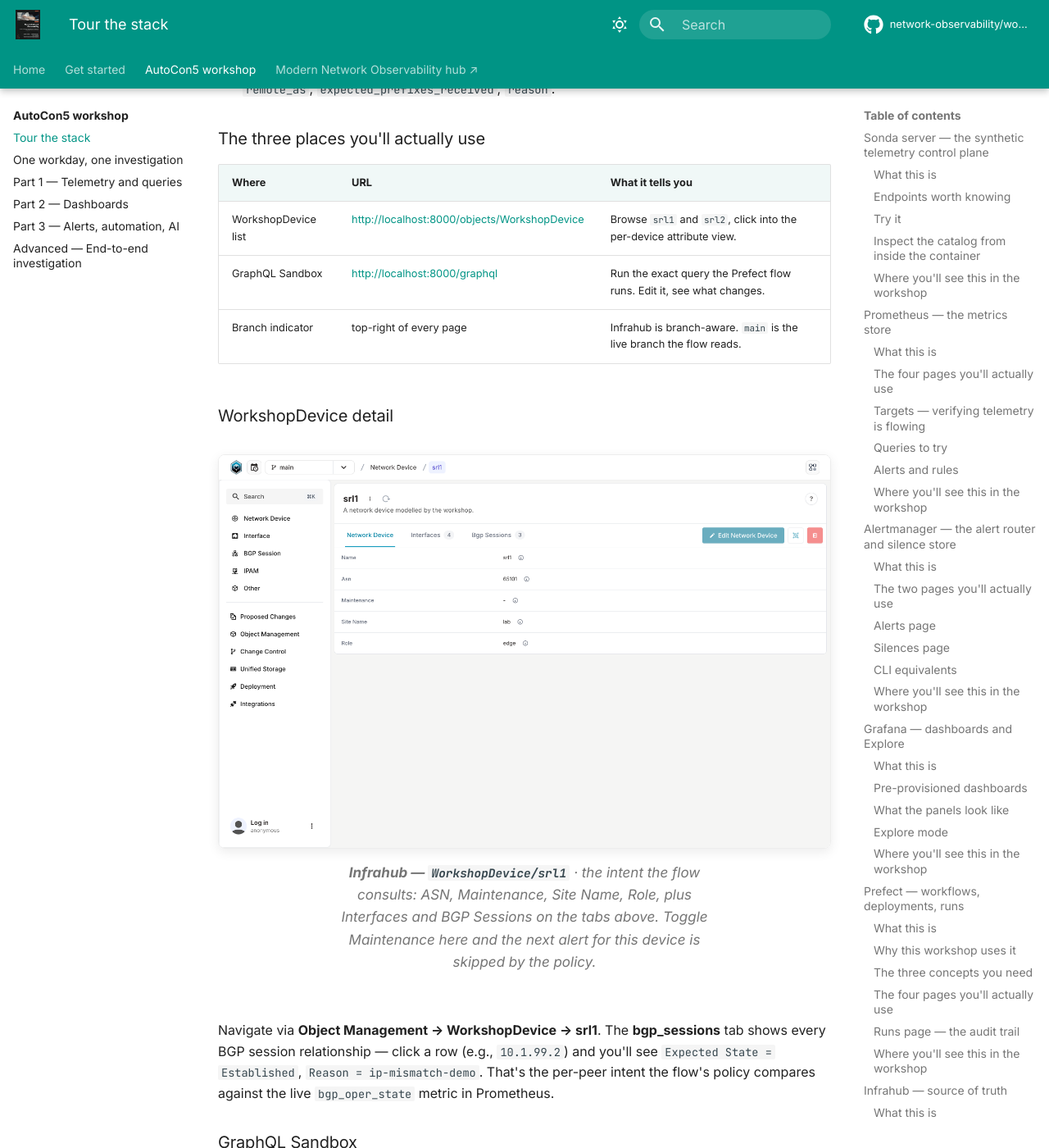
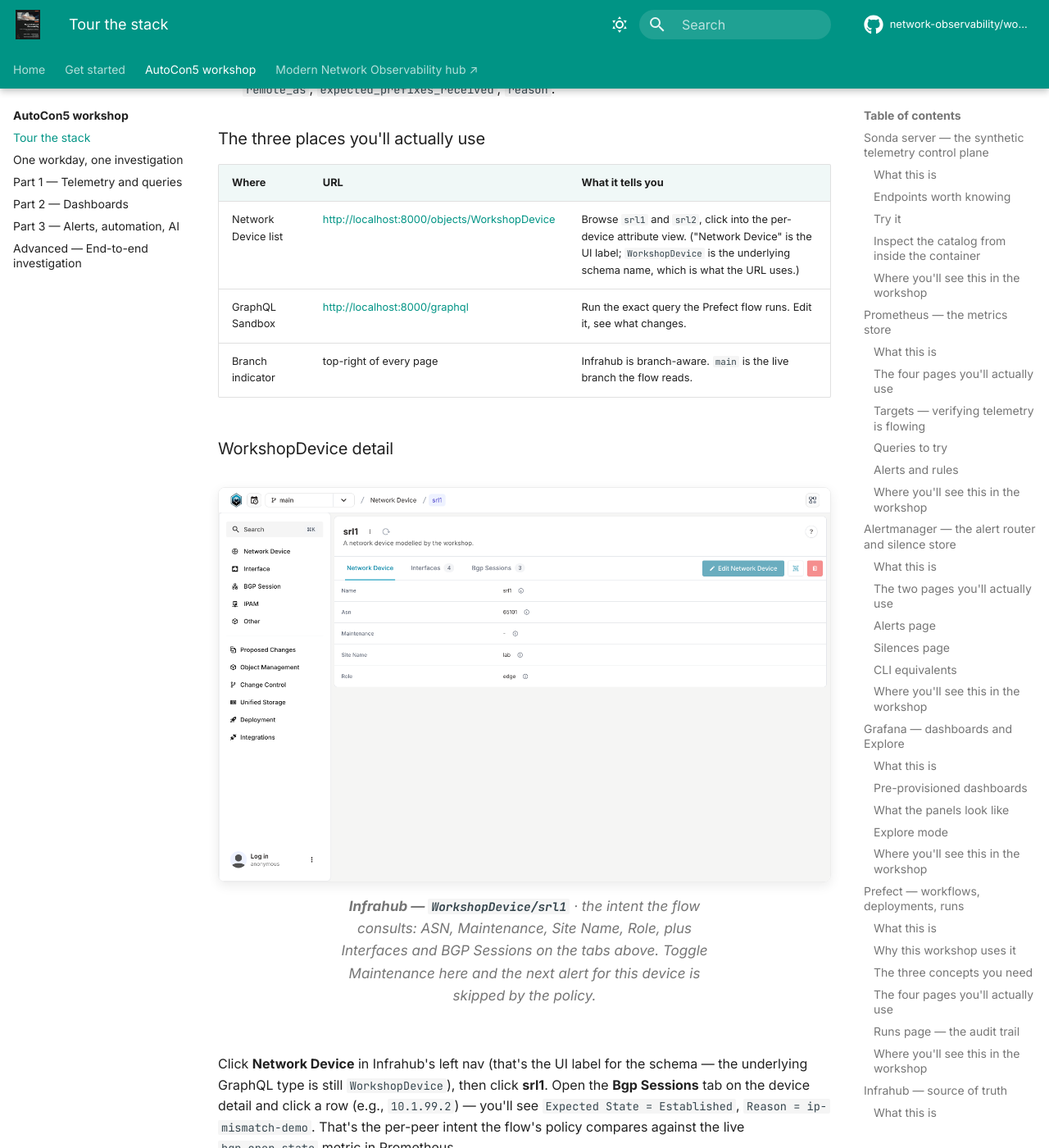
Before and after one commit to network-observability/workshops, an MkDocs documentation site: the page built from docs/workshop/tour.md, in a window 1280 px wide and 1400 px high, scrolled down 18866 px. Shown: the whole window at 82% size. Built offline with MkDocs 1.6.1 and Material for MkDocs 9.7.7, drawn with Linux system fonts in a browser that asks for light colours; comment, search, counter and statistics services are not loaded.

Commit message:
docs(tour): align Infrahub section with v13 UI labels
Walked the full Tour (all 6 tool sections) in the v13 lab. Almost
everything still matches:

- Sonda: /health + /scenarios + /metrics curls all return expected
  shape; `nobs autocon5 scenarios` table renders as documented;
  in-container `/sonda` CLI lists composable packs correctly.
- Prometheus: /graph, /targets, /alerts, /rules all HTTP 200; 3
  active scrape targets (telegraf-srl1, telegraf-srl2, prometheus).
- Alertmanager: /, /#/alerts, /#/silences all HTTP 200; 4 active
  alerts match the doc's "4 firing" claim.
- Grafana: all 3 pre-provisioned dashboard UIDs resolve (workshop-home,
  dfb5dpyjbh2wwa, c78e686b-...); 22 referenced screenshots all
  exist on disk.
- Prefect: all 4 documented pages + 4 secondary pages return HTTP 200.
- Infrahub: / + /graphql + /objects/WorkshopDevice all return 200.

One v13 mismatch: same Infrahub UI naming drift as Part 3 Step 4.
"WorkshopDevice" is now displayed as "Network Device" in the UI nav.
"bgp_sessions" tab is displayed as "Bgp Sessions". GraphQL schema
type is unchanged. Updated the URL table + Navigate-via instruction
to match the v13 UI while keeping the GraphQL type name visible.

No jargon spots worth fixing — Tour prose was already polished by
earlier PRs.

```diff
--- a/docs/workshop/tour.md
+++ b/docs/workshop/tour.md
@@ -443,7 +443,7 @@
 
 | Where | URL | What it tells you |
 |-------|-----|-------------------|
-| WorkshopDevice list | <http://localhost:8000/objects/WorkshopDevice> | Browse `srl1` and `srl2`, click into the per-device attribute view. |
+| Network Device list | <http://localhost:8000/objects/WorkshopDevice> | Browse `srl1` and `srl2`, click into the per-device attribute view. ("Network Device" is the UI label; `WorkshopDevice` is the underlying schema name, which is what the URL uses.) |
 | GraphQL Sandbox | <http://localhost:8000/graphql> | Run the exact query the Prefect flow runs. Edit it, see what changes. |
 | Branch indicator | top-right of every page | Infrahub is branch-aware. `main` is the live branch the flow reads. |
 
@@ -457,7 +457,7 @@
 
 </figure>
 
-Navigate via **Object Management → WorkshopDevice → srl1**. The **bgp_sessions** tab shows every BGP session relationship — click a row (e.g., `10.1.99.2`) and you'll see `Expected State = Established`, `Reason = ip-mismatch-demo`. That's the per-peer intent the flow's policy compares against the live `bgp_oper_state` metric in Prometheus.
+Click **Network Device** in Infrahub's left nav (that's the UI label for the schema — the underlying GraphQL type is still `WorkshopDevice`), then click **srl1**. Open the **Bgp Sessions** tab on the device detail and click a row (e.g., `10.1.99.2`) — you'll see `Expected State = Established`, `Reason = ip-mismatch-demo`. That's the per-peer intent the flow's policy compares against the live `bgp_oper_state` metric in Prometheus.
 
 ### GraphQL Sandbox
 
```
